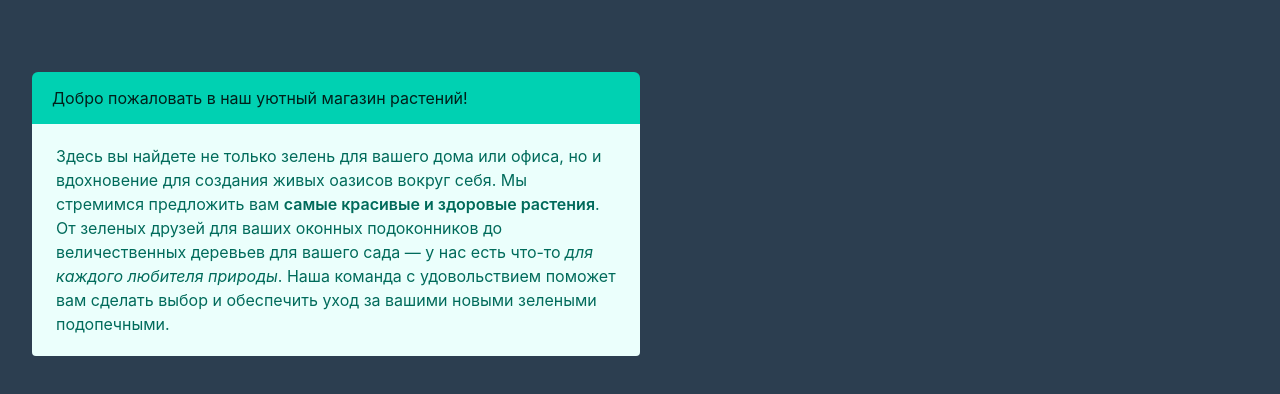
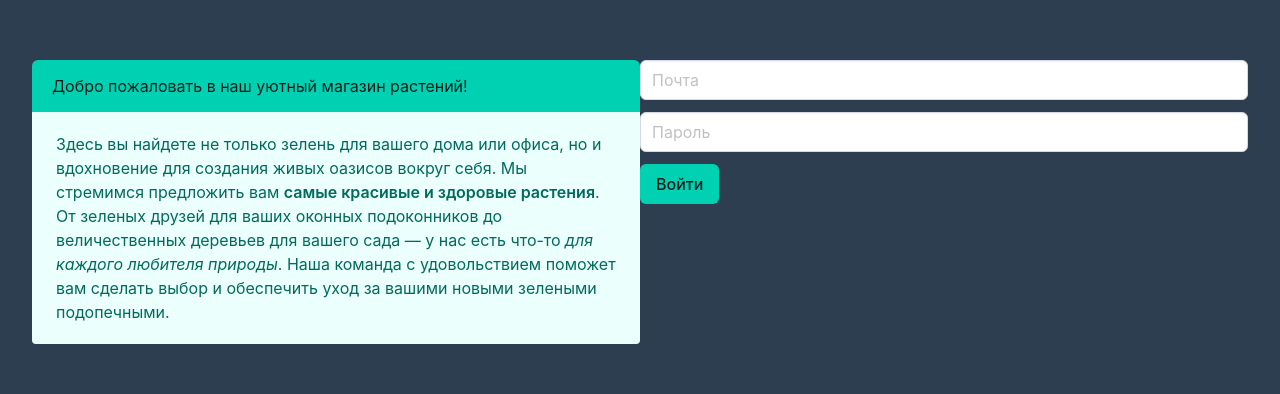
Before and after one commit to ElenaFro/teamproject, a Vue app: page / in a window 1280 px wide. Shown: the part 186-580 px from the top of the page. Built offline with nearby package versions, Linux system fonts and the light colour scheme.

Commit message:
add login form

```diff
--- a/src/App.vue
+++ b/src/App.vue
@@ -13,6 +13,24 @@
       за вашими новыми зелеными подопечными.
     </div>
   </article>
+
+  <section>
+    <div class="field">
+      <p class="control">
+        <input class="input" type="email" placeholder="Почта" />
+      </p>
+    </div>
+    <div class="field">
+      <p class="control">
+        <input class="input" type="password" placeholder="Пароль" />
+      </p>
+    </div>
+    <div class="field">
+      <p class="control">
+        <button class="button is-primary">Войти</button>
+      </p>
+    </div>
+  </section>
 </template>
 
 <style>
```
